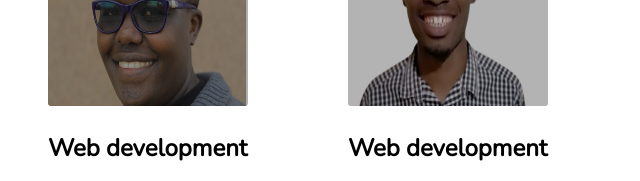
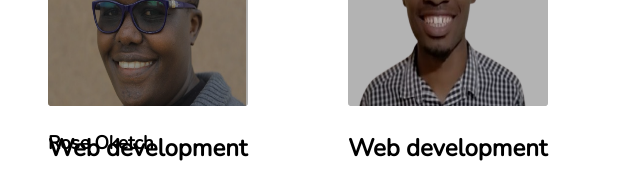
Before and after one commit to Tabithakoech/landing-page-IP-week1, a plain HTML site: page index.html in a window 1280 px wide. Shown: the part 1980-2161 px from the top of the page, 0-640 px from the left. Drawn offline with nearby package versions, Linux system fonts and the light colour scheme.

```diff
--- a/assets/css/style.css
+++ b/assets/css/style.css
@@ -143,6 +143,14 @@ button:hover{
 
     padding-right: 100px;
 }
+.Roseoketch{
+
+        position: absolute;
+
+
+
+
+}
 .byron{
     display: inline;
     float: left;
--- a/index.html
+++ b/index.html
@@ -64,6 +64,7 @@
     </div>
     <div class="Rose">
         <img src="./assets/images/image 5.png" alt="">
+        <h3 class="Roseoketch">Rose Oketch</h3>
         <h2>Web development</h2>
         <p>Lorem ipsum dolor sit amedgt <br> consectetur, adipisicing elit. Nm est <br> purus, consectetur sit amet odio <br> sed. umcorper atiquet tortor.</p>
         <button>Ask a question</button>
```
Also changed, not shown: 1 other file.
